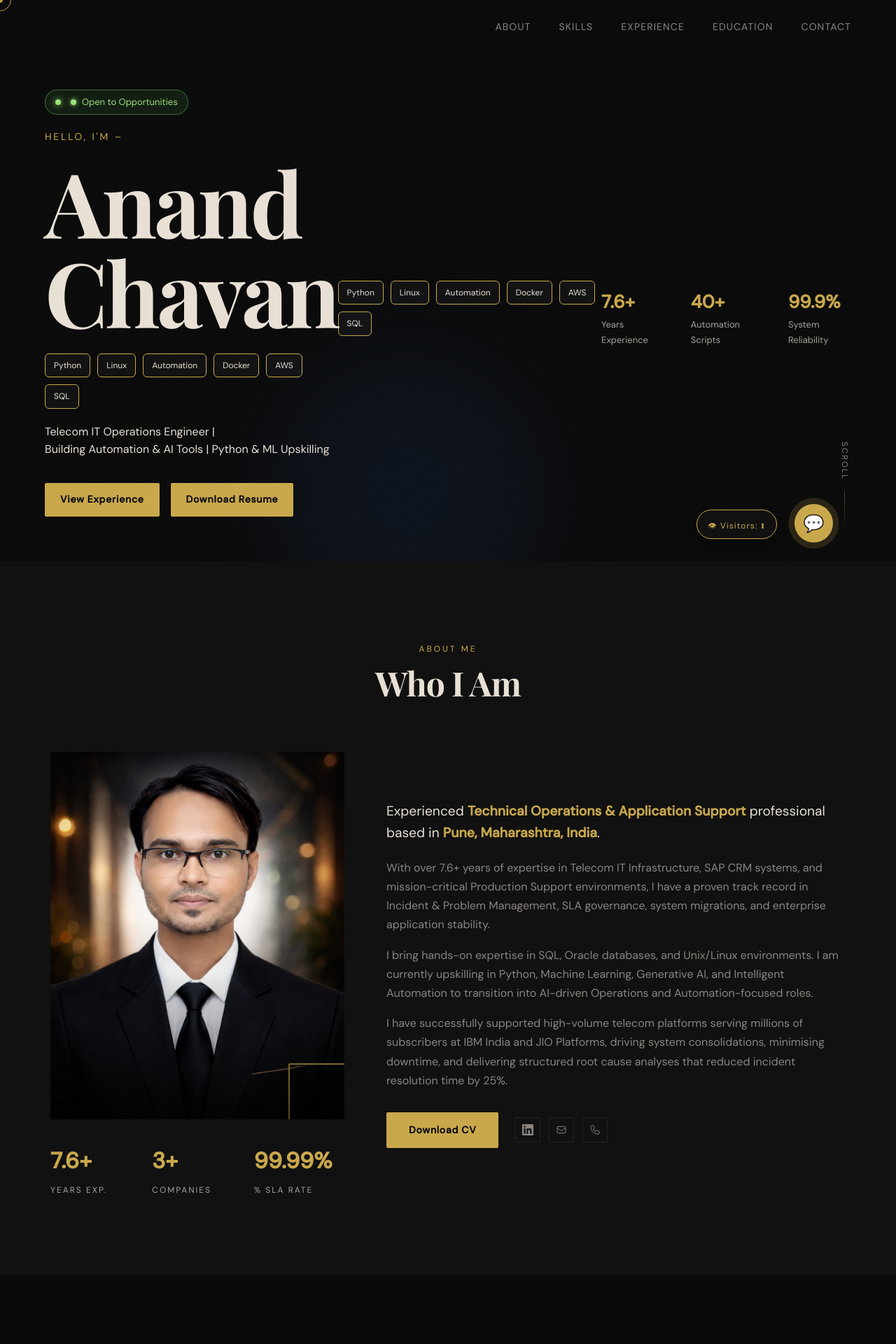
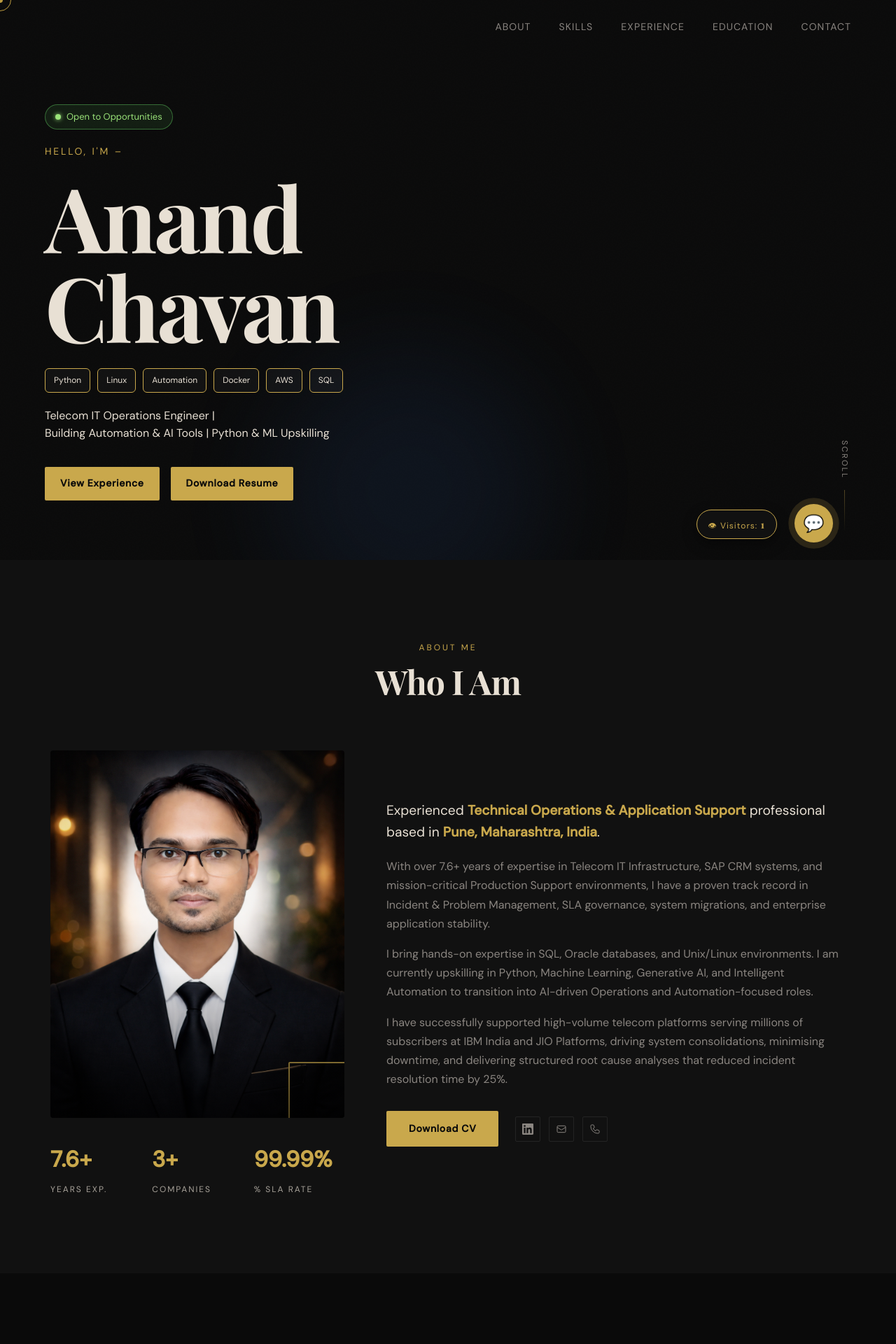
Before and after one commit to chavananand33/my-project, a Flask app: page / in a window 1280 px wide. Shown: the top 1920 px of the page at 70% size. Run offline with Flask 3, Linux system fonts and the light colour scheme; data comes from the database, SQL or seed files in the repository; some web fonts are replaced.

Commit message:
fix CSS, MAIN.JS and HTML13

```diff
--- a/static/css/style.css
+++ b/static/css/style.css
@@ -204,16 +204,7 @@ margin-top:20px;
 line-height:1.6;
 opacity:0.85;
 }
-.hero-status::before{
-content:"";
-display:inline-block;
-width:8px;
-height:8px;
-background:#9be37a;
-border-radius:50%;
-margin-right:6px;
-box-shadow:0 0 8px #9be37a;
-}.hero-status{
+.hero-status{
 margin-bottom:20px;
 display:inline-flex;
 align-items:center;
--- a/templates/index.html
+++ b/templates/index.html
@@ -108,32 +108,6 @@
       <div class="decor-circle c1"></div>
       <div class="decor-circle c2"></div>
     </div>
-
-<div class="hero-skills">
-<span>Python</span>
-<span>Linux</span>
-<span>Automation</span>
-<span>Docker</span>
-<span>AWS</span>
-<span>SQL</span>
-</div>
-
-<div class="hero-stats">
-
-<div>
-<h3>7.6+</h3>
-<p>Years Experience</p>
-</div>
-
-<div>
-<h3>40+</h3>
-<p>Automation Scripts</p>
-</div>
-
-<div>
-<h3>99.9%</h3>
-<p>System Reliability</p>
-</div>
 
 </div>
 
```
